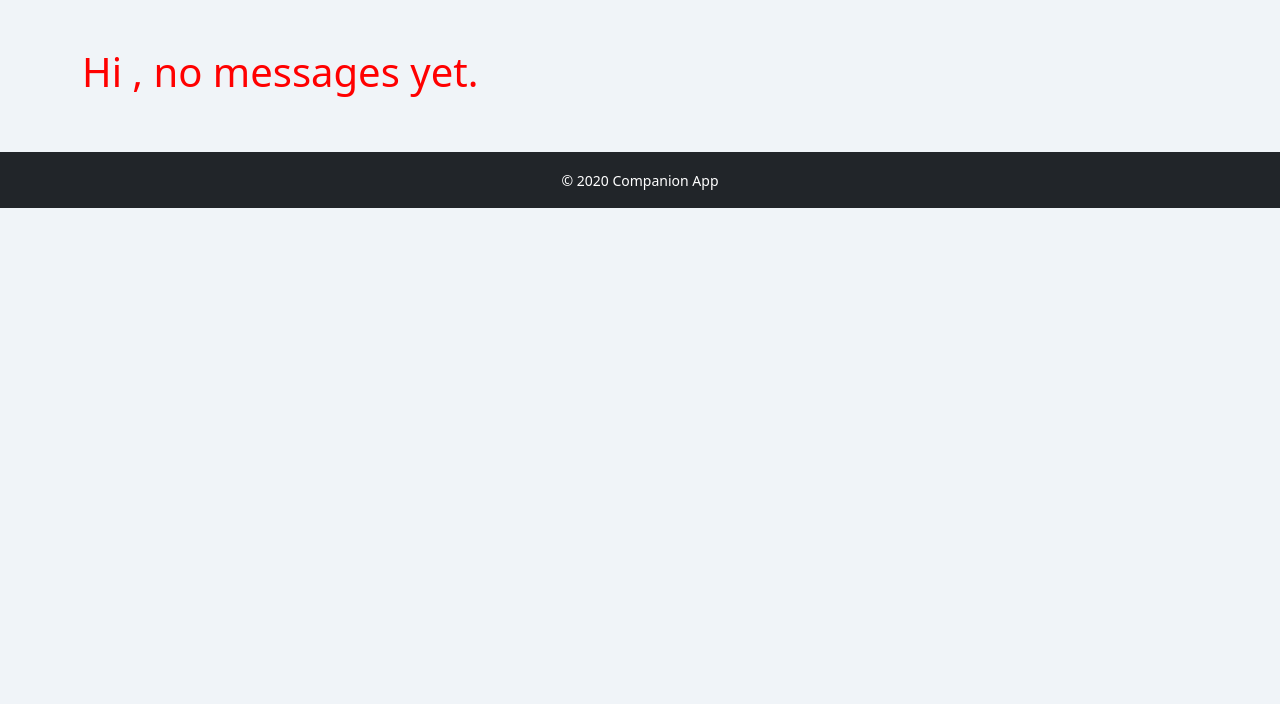
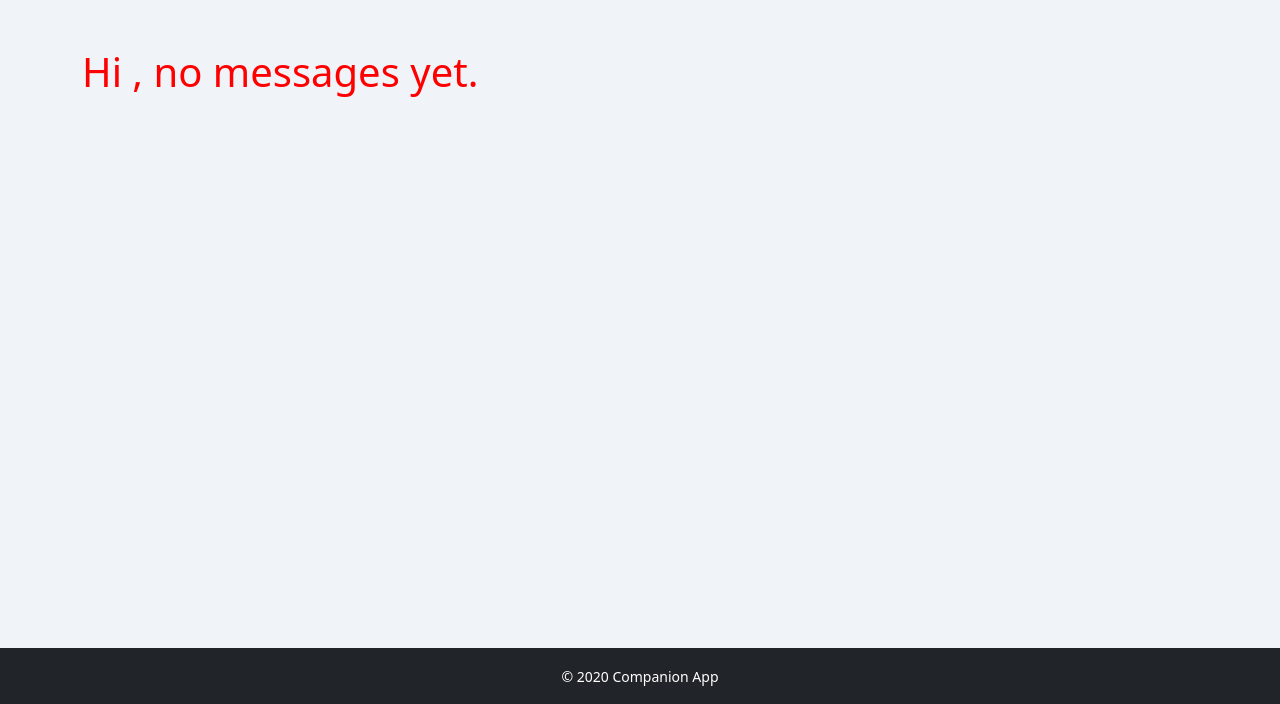
Before and after one commit to JamieJB123/hackathon2, a Django app: template message_app/templates/message_app/display.html in a window 1280 px wide. Shown: the part 96-800 px from the top of the page. Run offline with Django 3.2, Linux system fonts and the light colour scheme; the template is opened without the code that fills it: most values are stand-ins (such as "Sample title", 1, 10 or a date in 2020).

Commit message:
Update: main element so that footer is always at bottom of screen, change login redirect to display

```diff
--- a/hackathon2/settings.py
+++ b/hackathon2/settings.py
@@ -62,7 +62,7 @@ INSTALLED_APPS = [
 ]
 
 SITE_ID = 1
-LOGIN_REDIRECT_URL = '/'
+LOGIN_REDIRECT_URL = '/display/'
 LOGOUT_REDIRECT_URL = '/'
 
 CRISPY_ALLOWED_TEMPLATE_PACKS = "bootstrap5"
--- a/templates/index.html
+++ b/templates/index.html
@@ -52,7 +52,7 @@
 
 
     <!-- Main content -->
-    <main class="container mt-4">
+    <main class="container flex-grow-1 mt-4">
         {% block content %}
     <!-- Hero Image (only on home page) -->
     <img src="{% static 'css/images/companion.jpg' %}" alt="Hero Image" class="img-fluid w-100 hero-img">
```
